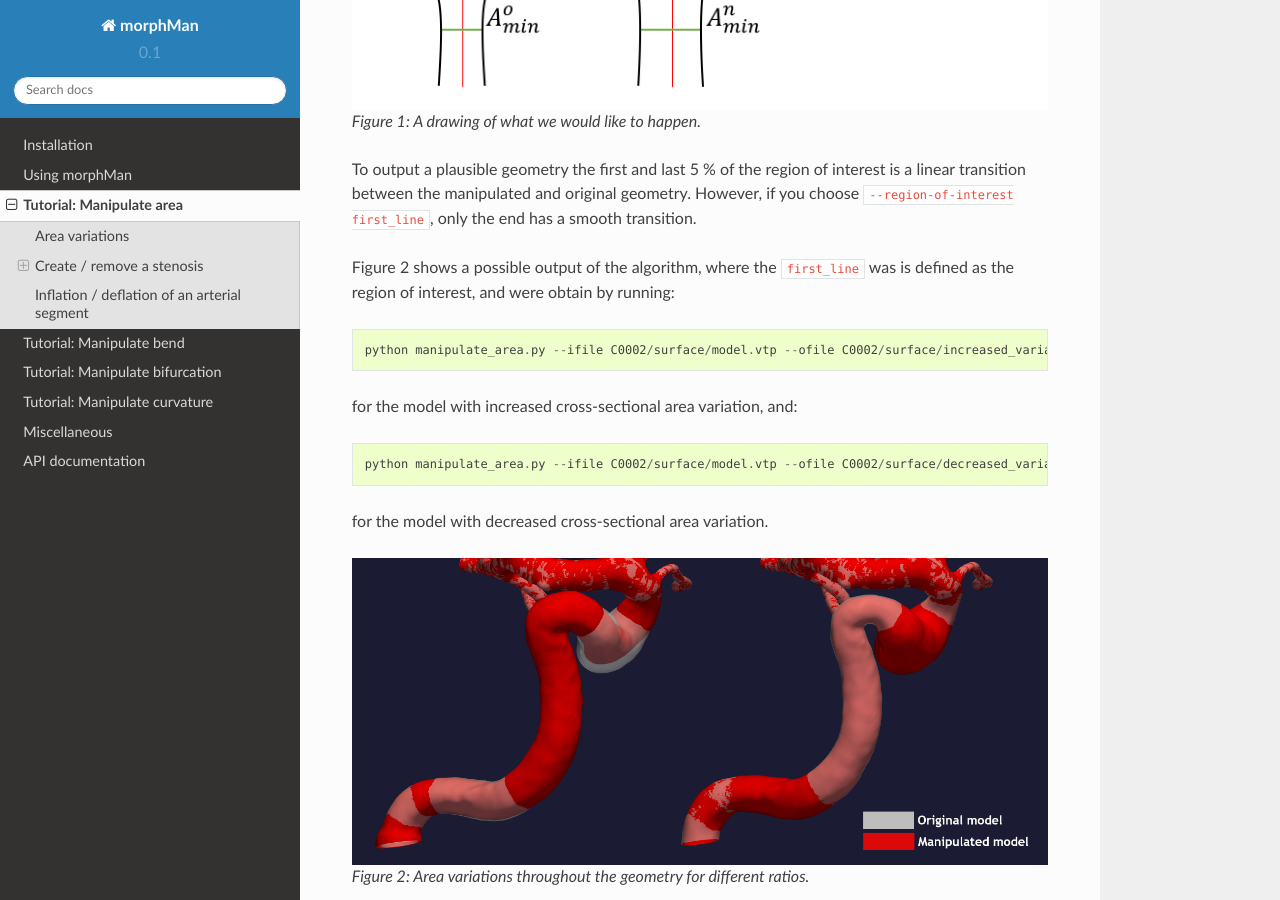
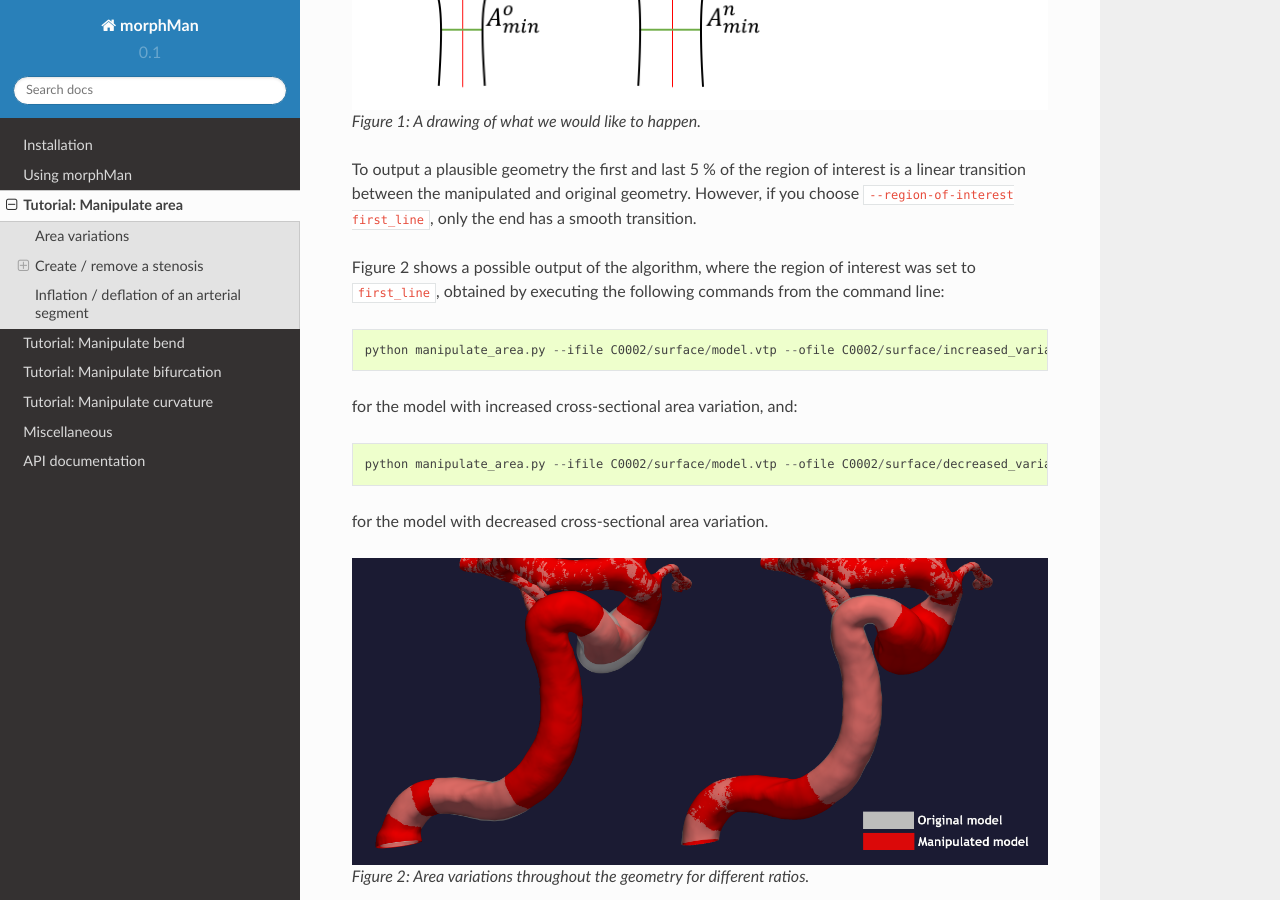
Before and after one commit to KVSlab/morphMan, a Sphinx documentation site: the page built from docs/source/manipulate_area.rst, in a window 1280 px wide and 900 px high, scrolled down 1253 px. Built offline with Sphinx 7.4.7 and the Read the Docs theme 2.0.0, drawn with Linux system fonts in a browser that asks for light colours; some of the changed text lies outside the part shown.

Commit message:
Fixed typos

```diff
--- a/docs/source/Miscellaneous.rst
+++ b/docs/source/Miscellaneous.rst
@@ -35,7 +35,7 @@
 from the Aneurisk database. For the commands below we assume that there is a file `./C0001/surface/model.vtp`, relative to where you execute the command.
 To landmark the surface model, run the following command::
 
-    python automated_landmarking.py --ifile C0001/surface/model.vtp --method bogunovic --curv-method spline --nknots 8
+    python automated_landmarking.py --ifile C0001/surface/model.vtp --algorithm bogunovic --curv-method spline --nknots 8
 
 The command will output a file ``C0001/surface/landmark_[ALGORITHM]_[CURVMETHOD].particles``
 which contains four points defining the interfaces between the segments of the vessel.
--- a/docs/source/manipulate_area.rst
+++ b/docs/source/manipulate_area.rst
@@ -48,8 +48,8 @@
 a linear transition between the manipulated and original geometry. However,
 if you choose ``--region-of-interest first_line``, only the end has a smooth transition.
 
-Figure 2 shows a possible output of the algorithm, where the ``first_line`` was is defined
-as the region of interest, and were obtain by running::
+Figure 2 shows a possible output of the algorithm, where the region of interest was set to ``first_line``,
+obtained by executing the following commands from the command line::
 
     python manipulate_area.py --ifile C0002/surface/model.vtp --ofile C0002/surface/increased_variation.vtp --method variation --ratio 4.0 --region-of-interest first_line --poly-ball-size 250 250 250
 
@@ -88,11 +88,11 @@
 
   Figure 3: Comparison of the new and old model, with and without stenosis.
 
-To recreate the above output, execute the following on the commandline::
+To recreate the above output, execute the following from the commandline::
 
-    python manipulate_area.py --ifile C0002/surface/model.vtp  --ofile C0002/surface/stenosis.vtp --method stenosis --size 4 --percentage 50 --region-of-interest commandline --region-points 28.7 18.4 39.5
+    python manipulate_area.py --ifile C0002/surface/model.vtp  --ofile C0002/surface/stenosis.vtp --method stenosis --size 4 --percentage 50 --region-of-interest commandline --region-points 28.7 18.4 39.5 --poly-ball-size 250 250 250
 
-Remove stenosis
+Remove a stenosis
 ~~~~~~~~~~~~~~~
 To remove a stenosis, you need to provide two points, one at each end of the
 stenosis. The area will be altered to change linearly between the two points.
@@ -107,7 +107,7 @@
 
 To reproduce the above result, execute the following command::
 
-    python manipulate_area.py --ifile C0002/surface/stenosis.vtp  --ofile C0002/surface/stenosis_removed.vtp --method stenosis --size 4 --percentage 50 --region-of-interest commandline --region-points 30.1 18.5 34.6 27.1 12.7 38.2
+    python manipulate_area.py --ifile C0002/surface/stenosis.vtp  --ofile C0002/surface/stenosis_removed.vtp --method stenosis --size 4 --percentage 50 --region-of-interest commandline --region-points 30.1 18.5 34.6 27.1 12.7 38.2 --poly-ball-size 250 250 250
 
 Inflation / deflation of an arterial segment
 ============================================
@@ -115,14 +115,14 @@
 set the percentage change with ``--percentage``. Like with :ref:`area_variations`, the first and last 5 % of the
 region of interest is a transition between the original and modified geometry to ensure smooth transitions.
 
-To perform a deflation run the following command::
+To perform a deflation, run the following command::
 
-    python manipulate_area.py --ifile C0002/surface/model.vtp --ofile C0002/surface/area_deflated.vtp --method area --percentage -20 --region-of-interest first_line -b 250 250 250
+    python manipulate_area.py --ifile C0002/surface/model.vtp --ofile C0002/surface/area_deflated.vtp --method area --percentage -20 --region-of-interest first_line --poly-ball-size 250 250 250
 
 Simlarly, we can perform inflation by changing the sign of the ``--percentage`` argument.
 To reproduce the inflated model shown in Figure 5, you can run the command::
 
-    python manipulate_area.py --ifile C0002/surface/model.vtp --ofile C0002/surface/area_inflated.vtp --method area --percentage 20 --region-of-interest first_line -b 250 250 250
+    python manipulate_area.py --ifile C0002/surface/model.vtp --ofile C0002/surface/area_inflated.vtp --method area --percentage 20 --region-of-interest first_line --poly-ball-size 250 250 250
 
 Below is an illustration of area decrease and increase in a single patient-specific model.
 
--- a/docs/source/manipulate_bend.rst
+++ b/docs/source/manipulate_bend.rst
@@ -31,20 +31,20 @@
   * ``commandline``, provide two points on the commandline through ``--region-points``
   * ``landmarking``, only valid for the internal carotid artery, execute ``automated_landmarking.py`` prior to running ``manipulate_bend.py``, see :ref:`landmarking`.
 
-Figure 2 depicts an example of modifying the input surface in the :math:`\alpha` ('horizontal') direction only.
+Figure 2 depicts an example of modifying the input surface in the :math:`\alpha` ('vertical') direction only.
 
 .. figure:: bend_alpha_variation.png
 
   Figure 2: Movement in the vertical direction, determined by :math:`\alpha`.
 
-To recreate the surfaces shown in Figure 2, run the two following commands::
+To recreate the surfaces shown in Figure 2, run the following two commands::
 
     python manipulate_bend.py --ifile C0005/surface/model.vtp --ofile C0005/surface/bend_vertical_plus.vtp --alpha 0.4  --region-of-interest commandline --region-points 49.8 49.7 36.6 53.1 41.8 38.3 --poly-ball-size 250 250 250
 
     python manipulate_bend.py --ifile C0005/surface/model.vtp --ofile C0005/surface/bend_vertical_minus.vtp --alpha -0.4  --region-of-interest commandline --region-points 49.8 49.7 36.6 53.1 41.8 38.3 --poly-ball-size 250 250 250
 
 Shown in Figure 3 is the output of changing the surface in the
-:math:`\beta` ('vertical') direction only. This can be reproduced by running the two following commands::
+:math:`\beta` ('horizontal') direction only. This can be reproduced by running the following two commands::
 
     python manipulate_bend.py --ifile C0005/surface/model.vtp --ofile C0005/surface/bend_horizontal_plus.vtp --beta 0.4  --region-of-interest commandline --region-points 49.8 49.7 36.6 53.1 41.8 38.3 --poly-ball-size 250 250 250
 
--- a/docs/source/manipulate_bifurcation.rst
+++ b/docs/source/manipulate_bifurcation.rst
@@ -22,14 +22,14 @@
 from the Aneurisk database. For the commands below we assume that there
 is a file `./C0005/surface/model.vtp`, relative to where you execute the command.
 
-Shown in Figure 2 is the result of rotating the two daughter branched with both
+Shown in Figure 2 is the result of rotating the two daughter branches with both
 a positive and negative angle.
 
 .. figure:: manipulate_bif.png
 
   Figure 2: Rotation of daughter branches, in both a widening and narrowing of the bifurcation angle.
 
-You can reproduce the results in Figure 2 by running the following commands::
+You can reproduce the results in Figure 2 by running the following command::
 
     python manipulate_bifurcation.py --ifile C0005/surface/model.vtp --ofile C0005/surface/rotate_plus.vtp --angle 20 --region-of-interest commandline --region-points 43.2 70.5 26.4 84.4 60.6 50.6 --poly-ball-size 250 250 250
 
--- a/docs/source/manipulate_curvature.rst
+++ b/docs/source/manipulate_curvature.rst
@@ -21,8 +21,8 @@
 In ``manipulate_curvature.py``, there are three options for setting
 ``region-of-interest``:
 
- * ``manual``: Manual selection, based on clicking on a surface
- * ``commandline``: Provide the points on the centerline
+ * ``manual``: Manual selection, based on clicking on a surface.
+ * ``commandline``: Provide the points on the centerline.
  * ``first_line``: The section between the inlet and the first bifurcation.
 
 For each point along the centerline in the region of interest
```
Also changed, not shown: other parts of docs/source/manipulate_bifurcation.rst (+1 -1 lines).
